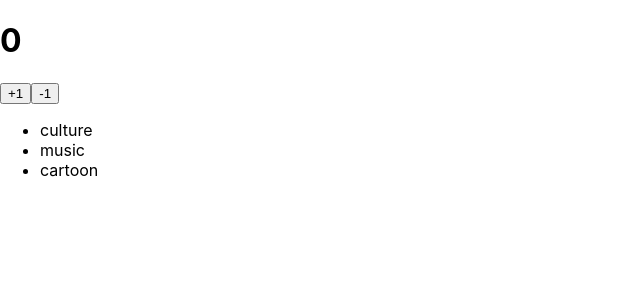
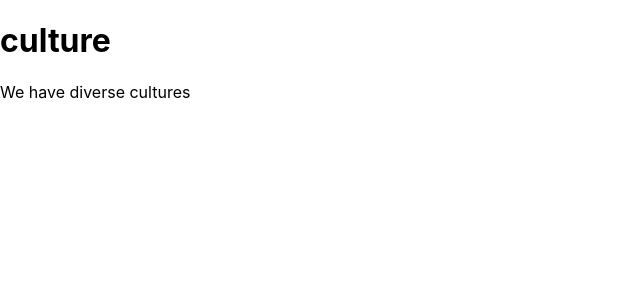
Before and after one commit to goforitrj/redux-middleware-example, a React (Create React App) app: page /1 in a window 1280 px wide. Shown: the top 300 px of the page, without its empty margins (0-640 px from the left). Built offline with nearby package versions, Linux system fonts and the light colour scheme.

Commit message:
Add react-router-dom

```diff
--- a/package.json
+++ b/package.json
@@ -9,6 +9,7 @@
     "react": "^16.12.0",
     "react-dom": "^16.12.0",
     "react-redux": "^7.1.3",
+    "react-router-dom": "^5.1.2",
     "react-scripts": "3.3.1",
     "redux": "^4.0.5",
     "redux-devtools-extension": "^2.13.8",
--- a/src/App.js
+++ b/src/App.js
@@ -1,11 +1,13 @@
 import React from 'react';
-import CounterContainer from './containers/CounterContainer';
-import PostListContainer from './containers/PostListContainer';
+import { Route } from 'react-router-dom';
+import PostListPage from './pages/PostListPage';
+import PostPage from './pages/PostPage';
+
 function App() {
     return (
         <div className="App">
-            <CounterContainer />
-            <PostListContainer />
+            <Route path="/" component={PostListPage} exact={true} />
+            <Route path="/:id" component={PostPage} />
         </div>
     );
 }
--- /dev/null
+++ b/src/components/Post.js
@@ -0,0 +1,13 @@
+import React from 'react';
+
+function Post({ post }) {
+    const { title, body } = post;
+    return (
+        <div>
+            <h1>{title}</h1>
+            <p>{body}</p>
+        </div>
+    );
+}
+
+export default Post;
--- a/src/components/PostList.js
+++ b/src/components/PostList.js
@@ -1,12 +1,13 @@
 import React from 'react';
+import { Link } from 'react-router-dom';
 
 function PostList({ posts }) {
-    const data = posts;
-    console.log(posts);
     return (
         <ul>
             {posts.map(post => (
-                <li key={post.key}>{post.title}</li>
+                <li key={post.id}>
+                    <Link to={`/${post.id}`}>{post.title}</Link>
+                </li>
             ))}
         </ul>
     );
--- /dev/null
+++ b/src/containers/PostContainer.js
@@ -0,0 +1,20 @@
+import React, { useEffect } from 'react';
+import { useDispatch, useSelector } from 'react-redux';
+import { getPost } from '../modules/posts';
+import Post from '../components/Post';
+
+function PostContainer({ postId }) {
+    const { data, loading, error } = useSelector(state => state.posts.post);
+    const dispatch = useDispatch();
+
+    useEffect(() => {
+        dispatch(getPost(postId));
+    }, [postId, dispatch]);
+
+    if (loading) return <div>Loading..</div>;
+    if (error) return <div>Error..</div>;
+    if (!data) return null;
+    return <Post post={data} />;
+}
+
+export default PostContainer;
--- a/src/containers/PostListContainer.js
+++ b/src/containers/PostListContainer.js
@@ -1,11 +1,10 @@
 import React, { useEffect } from 'react';
 import { useSelector, useDispatch } from 'react-redux';
+import { getPosts } from '../modules/posts';
 import PostList from '../components/PostList';
-import { getPosts } from '../modules/posts';
 
 function PostListContainer() {
     const { data, loading, error } = useSelector(state => state.posts.posts);
-    console.log(data);
     const dispatch = useDispatch();
 
     useEffect(() => {
@@ -13,7 +12,7 @@
     }, [dispatch]);
 
     if (loading) return <div>Loading...</div>;
-    if (error) return <div>Error...</div>;
+    if (error) return <div>Error..</div>;
     if (!data) return null;
     return <PostList posts={data} />;
 }
--- a/src/index.js
+++ b/src/index.js
@@ -9,6 +9,7 @@
 import logger from 'redux-logger';
 import { composeWithDevTools } from 'redux-devtools-extension';
 import ReduxThunk from 'redux-thunk';
+import { BrowserRouter } from 'react-router-dom';
 
 // import myLooger from './middlewares/myLogger';
 // can use multiple middlewares to applyMiddleware function
@@ -20,9 +21,11 @@
 );
 
 ReactDOM.render(
-    <Provider store={store}>
-        <App />
-    </Provider>,
+    <BrowserRouter>
+        <Provider store={store}>
+            <App />
+        </Provider>
+    </BrowserRouter>,
     document.getElementById('root')
 );
 
--- /dev/null
+++ b/src/pages/PostListPage.js
@@ -0,0 +1,8 @@
+import React from 'react';
+import PostListContainer from '../containers/PostListContainer';
+
+function PostListPage() {
+    return <PostListContainer />;
+}
+
+export default PostListPage;
--- /dev/null
+++ b/src/pages/PostPage.js
@@ -0,0 +1,9 @@
+import React from 'react';
+import PostContainer from '../containers/PostContainer';
+
+function PostPage({ match }) {
+    const { id } = match.params;
+    return <PostContainer postId={parseInt(id, 10)} />;
+}
+
+export default PostPage;
```
Also changed, not shown: 1 other file (tests, documents, lock files or other folders).
